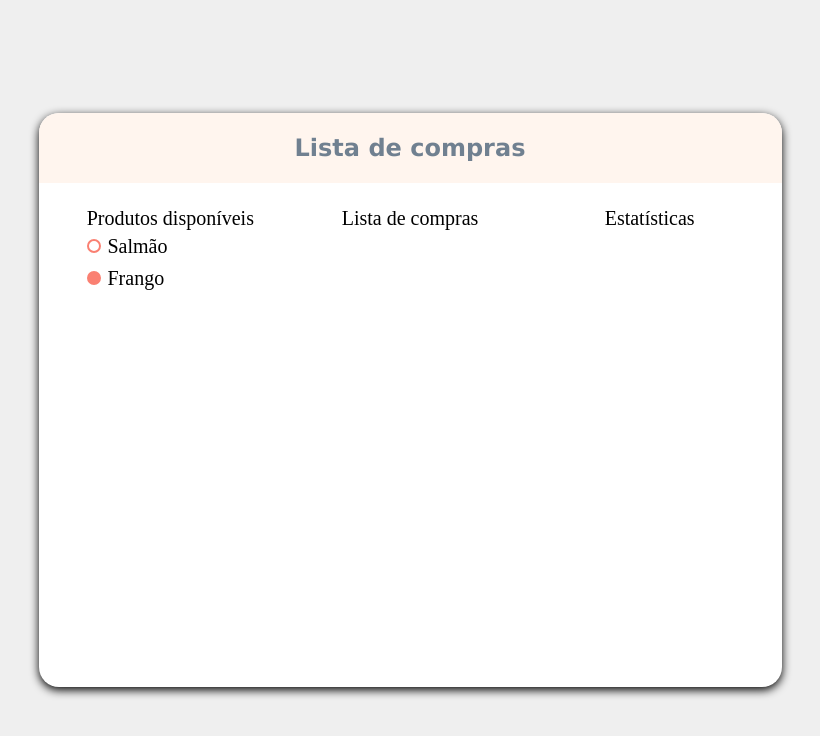
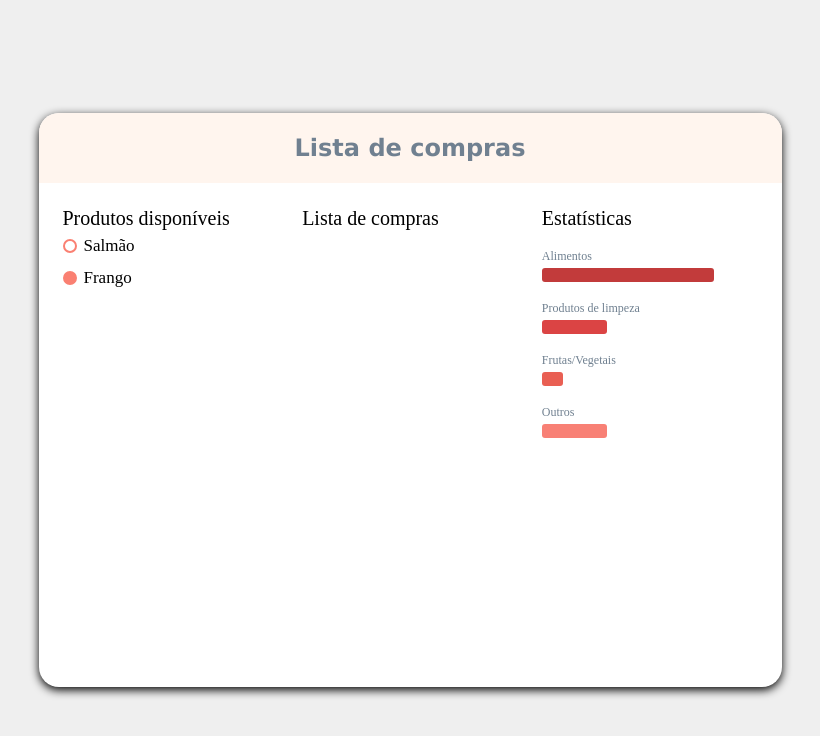
Before and after one commit to RayaneGaudencio/desafio-react, a React (Create React App) app: page / in a window 1280 px wide. Shown: the top 736 px of the page, without its empty margins (230-1050 px from the left). Built offline with nearby package versions, Linux system fonts and the light colour scheme.

Commit message:
adicionando componente linechart

```diff
--- a/src/components/App/App.jsx
+++ b/src/components/App/App.jsx
@@ -3,15 +3,18 @@ import { Wrapper, Container } from './App.styles.js'
 import AppHeader from "../AppHeader/AppHeader.jsx";
 import AppContainer from "../AppContainer/AppContainer.jsx";
 import Checkbox from "../../shared/Checkbox/Checkbox.jsx";
+import LineChart from "../../shared/LineChart/LineChart.jsx";
 
 export default function App() {
+
+    const colors = ['#c23b3b', '#DB4444', '#e95f53','#f88075']
 
     return <Wrapper>
         <Container>
             <AppHeader  />
             <AppContainer
                 left={<div>
-                    Produtos disponíveis
+                    <h4>Produtos disponíveis</h4>
 
                     <Checkbox
                         title="Salmão"
@@ -23,10 +26,31 @@ export default function App() {
                     />
                 </div>}
                 middle={<div>
-                    Lista de compras
+                    <h4>Lista de compras</h4>
                 </div>}
                 right={<div>
-                    Estatísticas
+                    <h4>Estatísticas</h4>
+
+                    <LineChart
+                        color={colors[0]}
+                        title='Alimentos'
+                        percentage={80}
+                    />
+                    <LineChart
+                        color={colors[1]}
+                        title='Produtos de limpeza'
+                        percentage={30}
+                    />
+                    <LineChart
+                        color={colors[2]}
+                        title='Frutas/Vegetais'
+                        percentage={10}
+                    />
+                    <LineChart
+                        color={colors[3]}
+                        title='Outros'
+                        percentage={30}
+                    />
                 </div>}
                 />
         </Container>
--- a/src/components/AppContainer/AppContainer.styles.js
+++ b/src/components/AppContainer/AppContainer.styles.js
@@ -4,9 +4,12 @@ export const Wrapper = styled.main`
     display: grid;
     grid-template-columns: repeat(3, 1fr);
     gap: 24px;
-    text-align: center;
 
     padding: 24px;
 
     font-size: 20px;
+
+    h4 {
+        font-weight: 500;
+    }
 `
--- a/src/shared/Checkbox/Checkbox.styles.js
+++ b/src/shared/Checkbox/Checkbox.styles.js
@@ -5,9 +5,9 @@ export const Wrapper = styled.div`
 
     display: flex;
     align-items: center;
+    gap: 7px;
 
-    gap: 7px;
-    margin-left: 1.2em;
+    font-size: 17px;
 `
 
 export const Indicator = styled.div`
--- /dev/null
+++ b/src/shared/LineChart/LineChart.jsx
@@ -0,0 +1,16 @@
+import React from "react";
+import { ProgressBar, Wrapper } from "./LineChart.styles";
+
+export default function LineChart({ title, percentage, color }) {
+
+    return <Wrapper>
+        <span>
+            { title }
+        </span>
+        <ProgressBar
+            percentage={percentage}
+            color={color}
+        />
+    </Wrapper>
+
+}
--- /dev/null
+++ b/src/shared/LineChart/LineChart.styles.js
@@ -0,0 +1,20 @@
+import styled from "styled-components";
+
+export const Wrapper = styled.div`
+    display: flex;
+    flex-direction: column;
+    margin: 15px 0;
+
+    span {
+        font-size: 12px;
+        color: slategray;
+        margin: 4px 0px;
+    }
+`
+
+export const ProgressBar = styled.div`
+    height: 14px;
+    border-radius: 3px;
+    background-color: ${props => props.color ? props.color : 'salmon;'};
+    width: ${props => props.percentage ? props.percentage : 0}%;
+`
```
